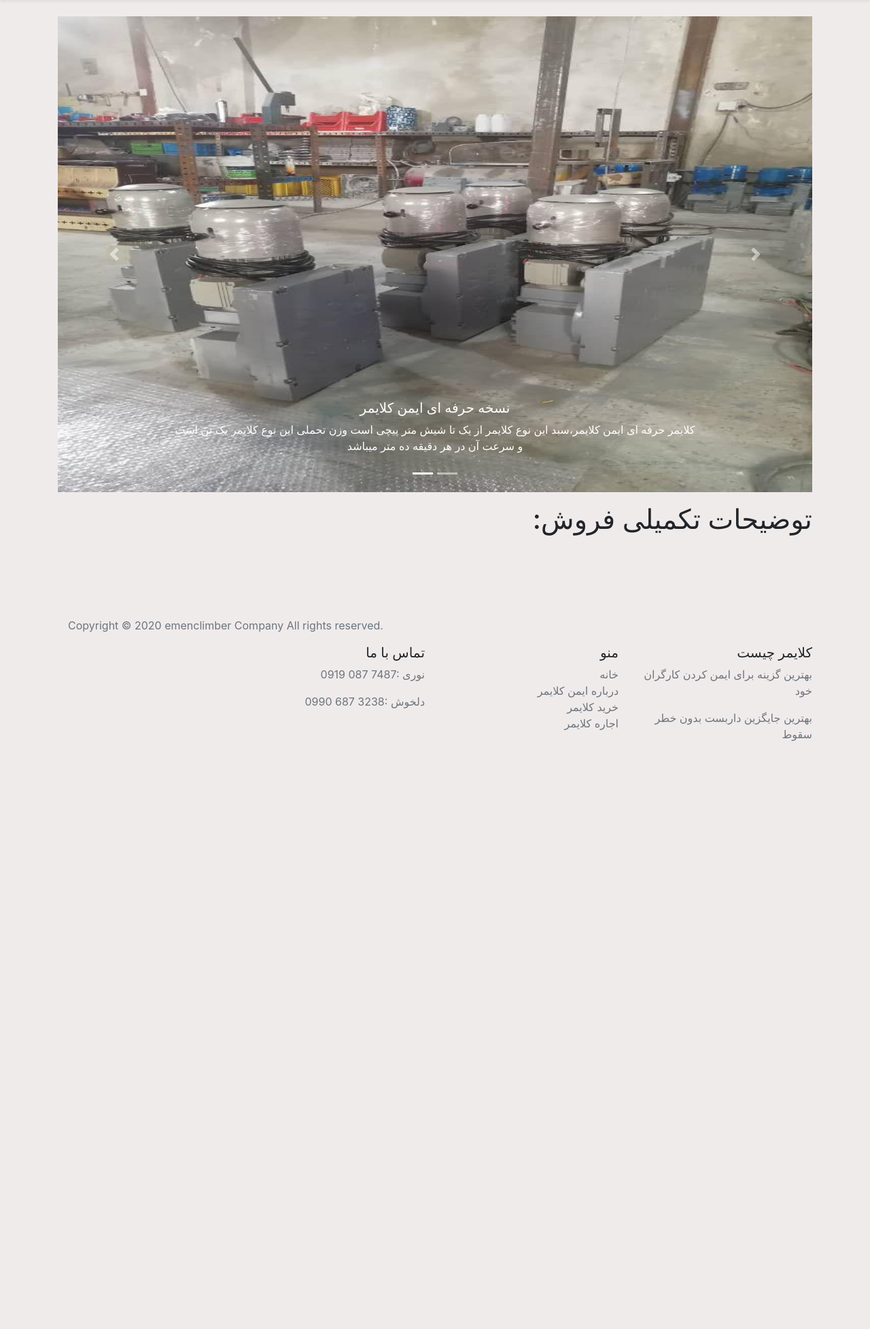
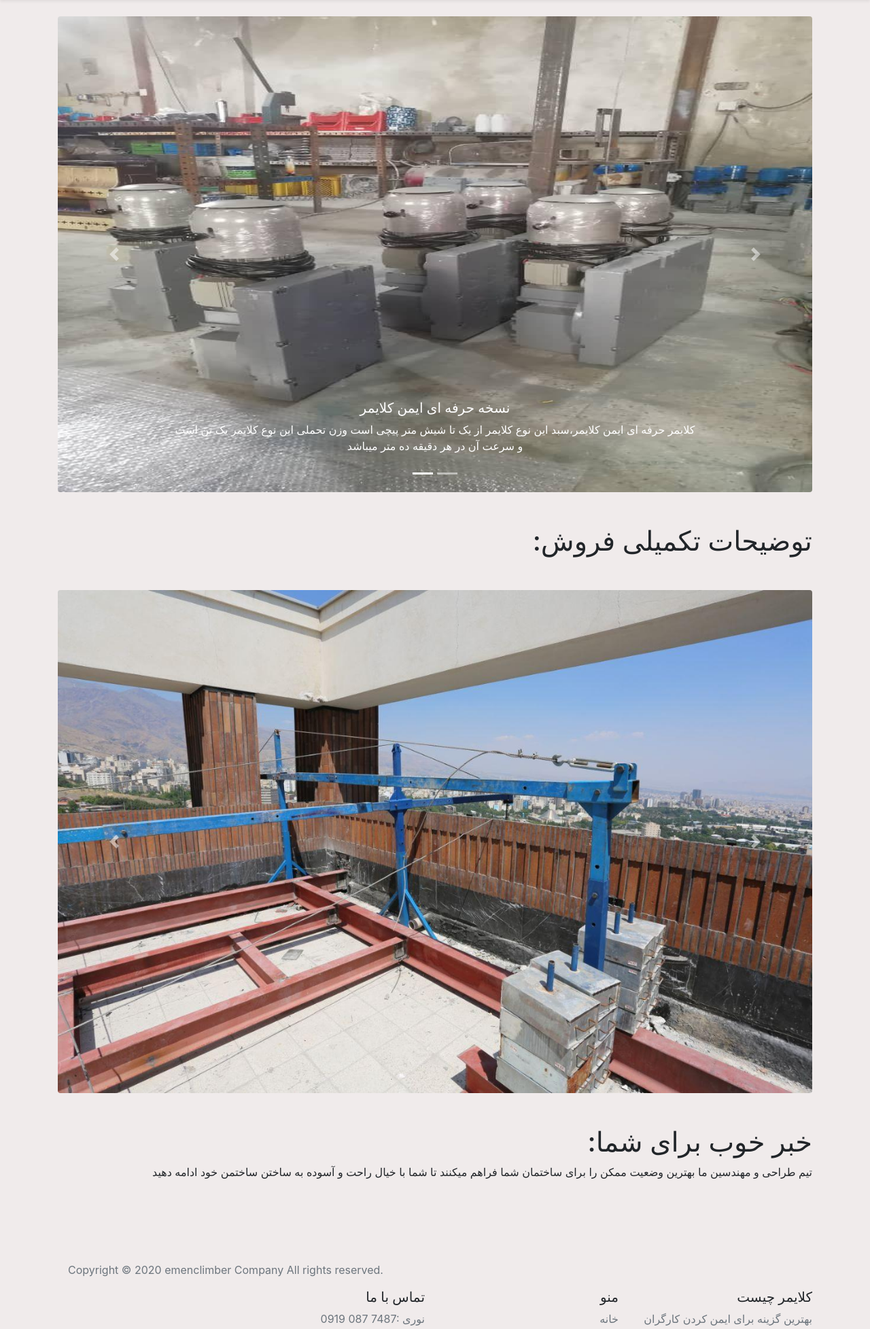
Before and after one commit to amirshd22/climber, a Django app: page /sell/ in a window 1280 px wide. Shown: the part 56-2011 px from the top of the page at 68% size. Before the commit the page ends 1146 px from the top, so only its background shows below. Run offline with Django 3.2, Linux system fonts and the light colour scheme; some libraries are stand-ins or nearby versions.

Commit message:
done again

```diff
--- a/templates/sell.html
+++ b/templates/sell.html
@@ -31,7 +31,7 @@
     </ol>
     <div class="carousel-inner">
       <div class="carousel-item active">
-        <img src="../../static/avali.jpg" width="100px" height="700px"  class="d-block w-100" alt="...">
+        <img src="../../static/avali.jpg" width="100px" height="700px"  class="d-block rounded w-100" alt="...">
         <div class="carousel-caption d-none d-md-block">
           <h5>نسخه حرفه ای ایمن کلایمر</h5>
           <p>کلایمر حرفه ای ایمن کلایمر،سبد این نوع کلایمر از یک تا شیش متر پیچی است وزن تحملی این نوع کلایمر یک تن است و سرعت آن در هر دقیقه ده متر میباشد</p>
@@ -39,7 +39,7 @@
         </div>
       </div>
       <div class="carousel-item">
-        <img src="../../static/dovomi.jpg" width="100px" height="700px"  class="d-block w-100" alt="...">
+        <img src="../../static/dovomi.jpg" width="100px" height="700px"  class="d-block rounded w-100" alt="...">
         <div class="carousel-caption d-none d-md-block">
           <h5>کلایمر معمولیه ایمن کلایمر</h5>
           <p>کلایمر معمولیه ایمن کلایمر ،سبد این نوع کلایمر از یک تا شیش متر پیچی است وزن تحملی این نوع کلایمر 700 کیلوگرم است و سرعت آن در هر دقیقه 3 متر میباشد</p>
@@ -55,10 +55,41 @@
       <span class="carousel-control-next-icon" aria-hidden="true"></span>
       <span class="sr-only">Next</span>
     </a>
+    <!--all the information you need for sale-->
   </div>
-  <div class="blog-post mt-3">
+  <div class="blog-post mt-5 mb-5">
     <h1 class="blog-h1ost-title text-right">:توضیحات تکمیلی فروش</h1>
     <p class="blog-post-meta"></p>
+  </div>
+  <!--the seccond one -->
+  <div id="carouselExampleFade" class="carousel slide carousel-fade" data-ride="carousel">
+    <div class="carousel-inner">
+      <div class="carousel-item active">
+        <img src="../../static/1.jpg" class="d-block rounded w-100" alt="...">
+      </div>
+      <div class="carousel-item">
+        <img src="../../static/2.jpg" class="d-block rounded w-100" alt="...">
+      </div>
+      <div class="carousel-item">
+        <img src="../../static/3.jpg" class="d-block rounded w-100" alt="...">
+      </div>
+      <div class="carousel-item ">
+        <img src="../../static/4.jpg" class="d-block rounded w-100" alt="...">
+      </div>
+
+    </div>
+    <a class="carousel-control-prev" href="#carouselExampleFade" role="button" data-slide="prev">
+      <span class="carousel-control-prev-icon" aria-hidden="true"></span>
+      <span class="sr-only">Previous</span>
+    </a>
+    <a class="carousel-control-next" href="#carouselExampleFade" role="button" data-slide="next">
+      <span class="carousel-control-next-icon" aria-hidden="true"></span>
+      <span class="sr-only">Next</span>
+    </a>
+  </div>
+  <div class="blog-post mt-5 mb-5">
+    <h1 class="blog-post-title text-right">:خبر خوب برای شما</h1>
+    <p class="blog-post-meta text-right">تیم طراحی و مهندسین ما بهترین وضعیت ممکن را برای ساختمان شما فراهم میکنند تا شما با خیال راحت و آسوده به ساختن ساختمن خود ادامه دهید</p>
   </div>
 </div>
 
```
Also changed, not shown: templates/about.html (+6 -1 lines), static/1.jpg (added), static/2.jpg (added), static/3.jpg (added), static/4.jpg (added).
